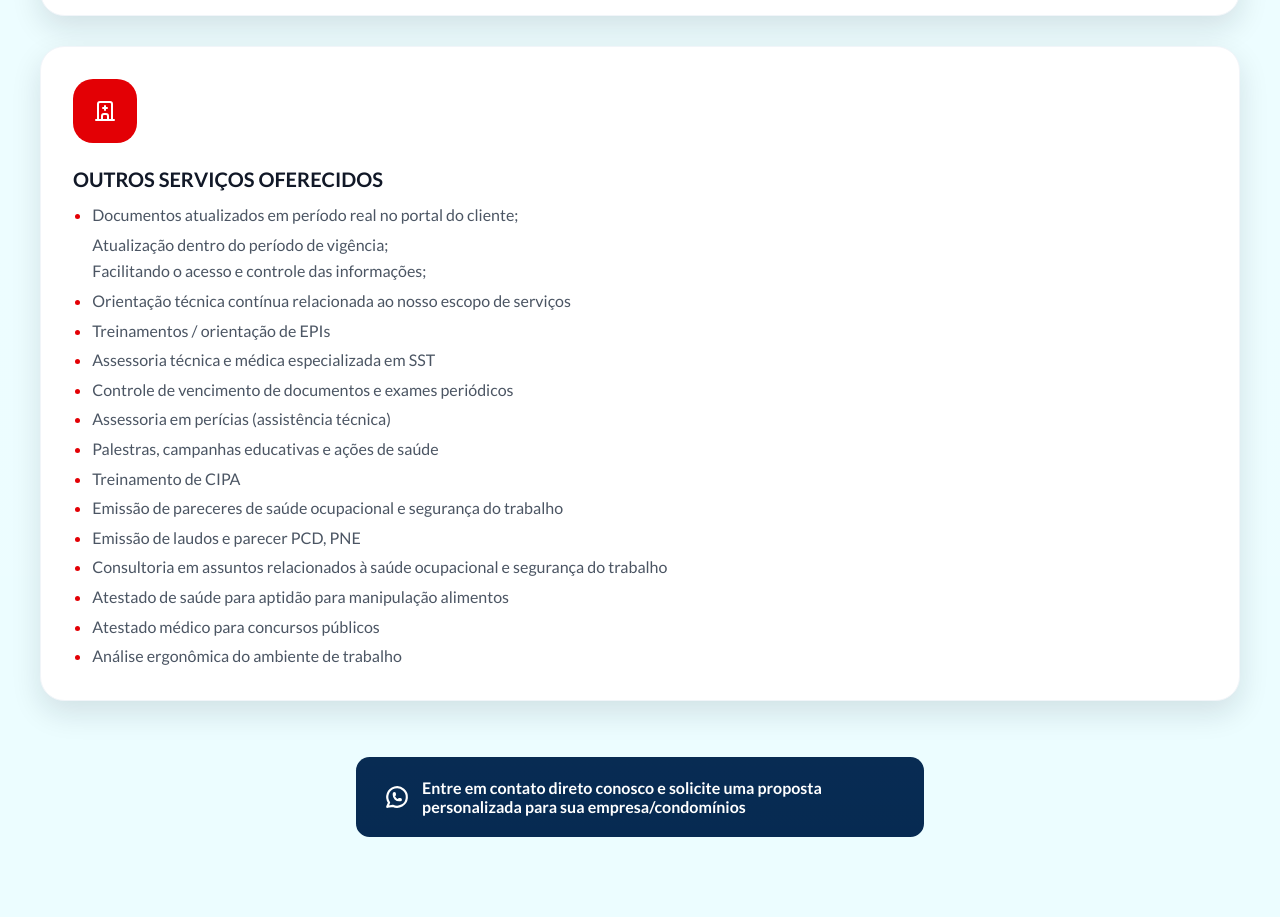
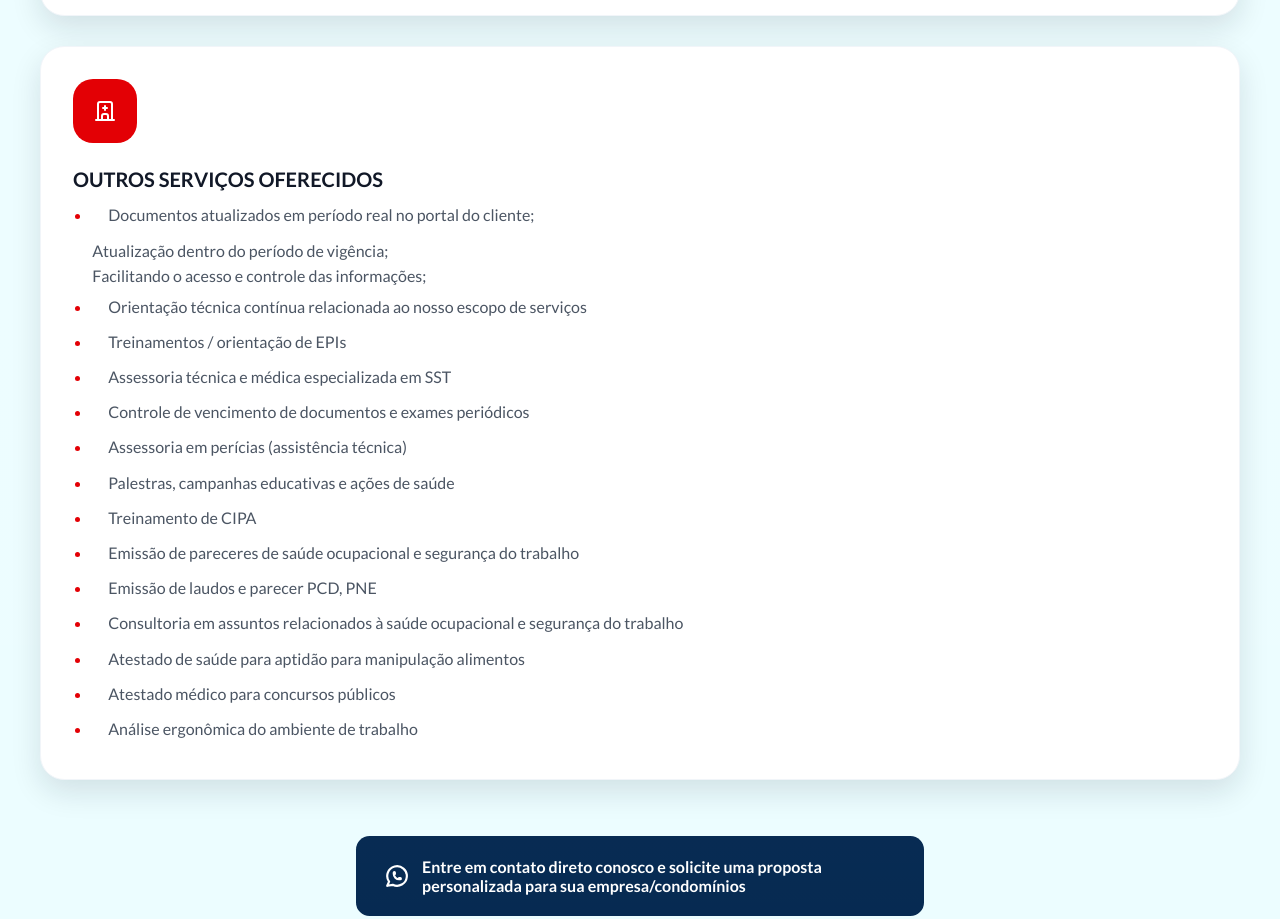
Before and after one commit to Lucio-Gabriel/prevenir-css-dois, a plain HTML site: page index.html in a window 1280 px wide. Shown: the part 4715-5634 px from the top of the page. Drawn offline with nearby package versions, Linux system fonts and the light colour scheme.

Commit message:
feat: update services cards

```diff
--- a/index.html
+++ b/index.html
@@ -553,7 +553,7 @@
         -->
       </div>
 
-      <div class="services-card" style="margin-top: 30px;">
+      <div class="services-card services-card-iefix" style="margin-top: 30px;">
         <div class="services-card-icon">
           <svg xmlns="http://www.w3.org/2000/svg" width="24" height="24"
               fill="none" stroke="currentColor" stroke-width="2"
@@ -576,7 +576,7 @@
         </p>
       </div>
 
-      <div class="services-card" style="margin-top: 30px;">
+      <div class="services-card services-card-iefix" style="margin-top: 30px;">
         <div class="services-card-icon">
           <svg xmlns="http://www.w3.org/2000/svg" width="24" height="24"
               fill="none" stroke="currentColor" stroke-width="2"
@@ -615,7 +615,6 @@
           <li>Análise ergonômica do ambiente de trabalho</li>
         </ul>
       </div>
-
     </div>
 
     <div class="services-cta-wrapper">
--- a/style.css
+++ b/style.css
@@ -2503,3 +2503,28 @@
   text-decoration: none;
   max-width: 60%;
 }
+
+.services-card-iefix {
+  width: 100%;
+  max-width: 100%;
+  flex: 1 1 100%; /* IE FIX */
+  box-sizing: border-box;
+}
+
+.services-card-iefix .services-card-list li {
+  margin-bottom: 0.35rem;
+  position: relative;
+  padding-left: 1rem;
+}
+
+.services-card-iefix .services-card-list li::before {
+  color: var(--primary-red);
+  position: absolute;
+  left: 0;
+  top: 0.2rem;
+}
+
+.services-card-iefix .services-card-text {
+  word-wrap: break-word;
+  overflow-wrap: break-word;
+}
```
